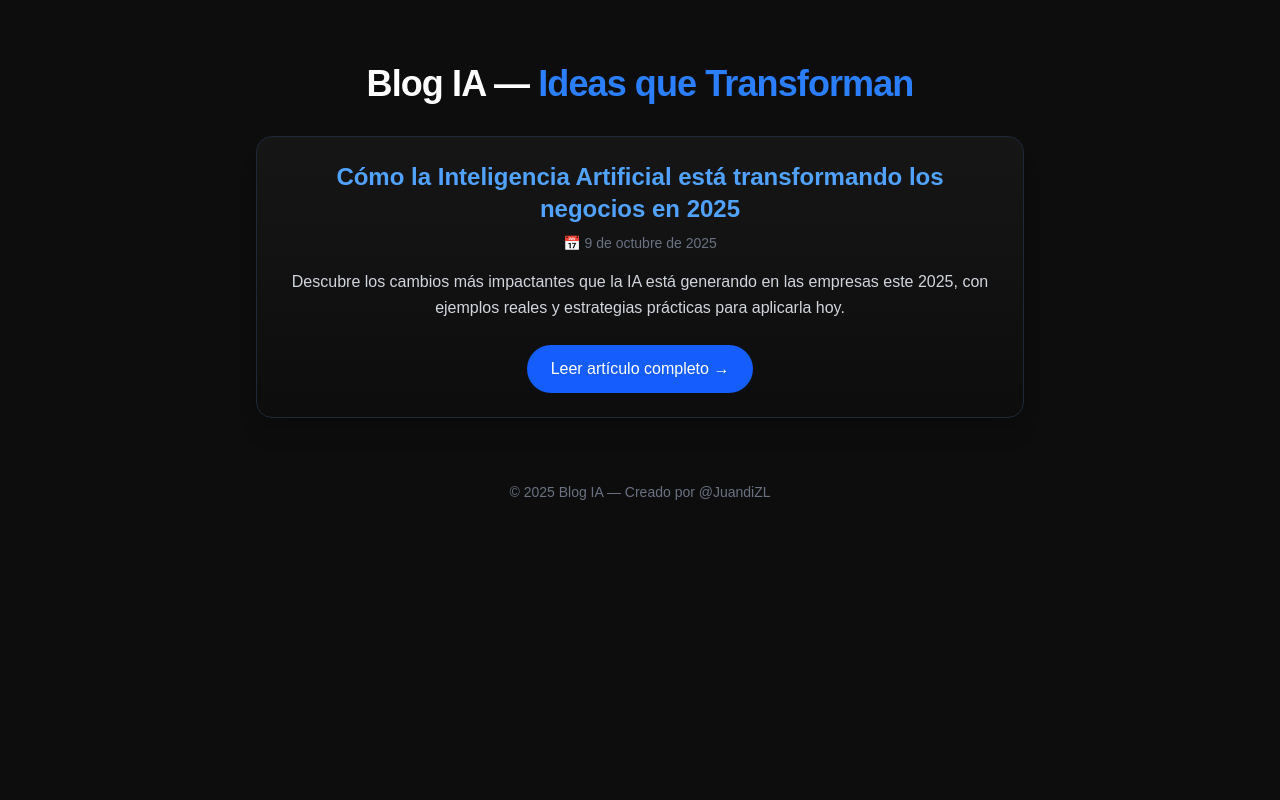
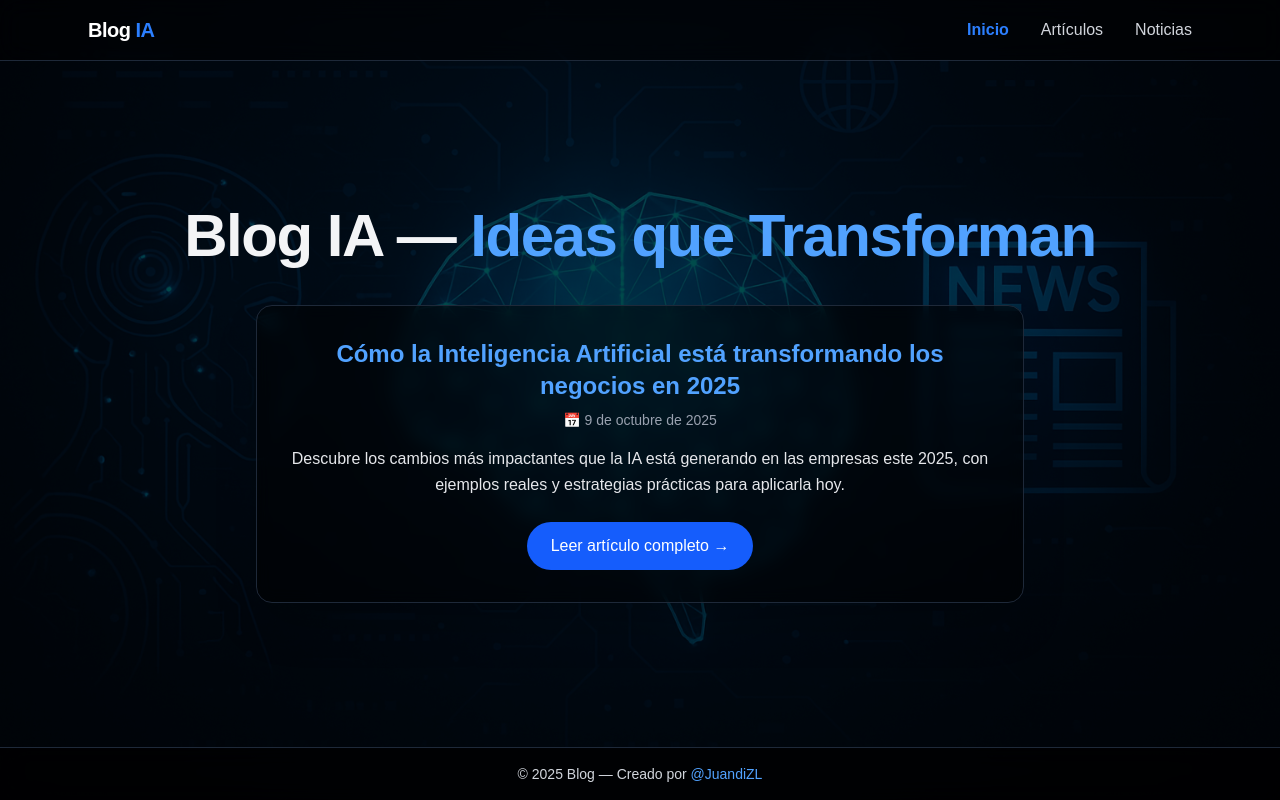
Before and after one commit to JuandiZL/blog-ia, a Next.js app: page / in a window 1280 px wide. Built offline with nearby package versions, Linux system fonts and the light colour scheme.

Commit message:
Reestructuración, implementacion de primer version del header y footer ademas de pagina inicial de articulo y noticias, y mejoras en el Home

```diff
--- /dev/null
+++ b/app/articulos/page.tsx
@@ -0,0 +1,15 @@
+import Header from "@/components/Header";
+import Footer from "@/components/Footer";
+import ArticulosSection from "@/components/ArticulosSection";
+
+export default function ArticulosPage() {
+  return (
+    <>
+      <Header />
+      <main>
+        <ArticulosSection />
+      </main>
+      <Footer />
+    </>
+  );
+}
--- /dev/null
+++ b/app/noticias/page.tsx
@@ -0,0 +1,15 @@
+import Header from "@/components/Header";
+import Footer from "@/components/Footer";
+import NoticiasSection from "@/components/NoticiasSection";
+
+export default function NoticiasPage() {
+  return (
+    <>
+      <Header />
+      <main>
+        <NoticiasSection />
+      </main>
+      <Footer />
+    </>
+  );
+}
--- a/app/page.tsx
+++ b/app/page.tsx
@@ -1,65 +1,13 @@
-// app/page.tsx
-import Link from "next/link";
-import { getSortedPostsData } from "@/lib/posts";
+import Header from "@/components/Header";
+import Footer from "@/components/Footer";
+import HomeSection from "@/components/HomeSection";
 
-export default async function Home() {
-  const allPosts = (getSortedPostsData() ?? []) as any[]; // forzamos any para evitar errores de tipo
-  const latestPost = allPosts[0];
-
-  if (!latestPost) {
-    return (
-      <main className="min-h-screen flex items-center justify-center text-gray-400 bg-[#0d0d0d]">
-        <p>No hay artículos disponibles aún.</p>
-      </main>
-    );
-  }
-
-  const formattedDate = latestPost.date
-    ? (() => {
-        try {
-          return new Date(latestPost.date).toLocaleDateString("es-CO", {
-            year: "numeric",
-            month: "long",
-            day: "numeric",
-          });
-        } catch {
-          return String(latestPost.date);
-        }
-      })()
-    : "Fecha no disponible";
-
+export default function Home() {
   return (
-    <main className="min-h-screen bg-[#0d0d0d] text-gray-100 px-6 py-16">
-      <section className="max-w-3xl mx-auto text-center">
-        <h1 className="text-4xl font-bold mb-8 text-white tracking-tight">
-          Blog IA — <span className="text-blue-500">Ideas que Transforman</span>
-        </h1>
-
-        <div className="border border-gray-800 rounded-2xl p-6 bg-gradient-to-b from-[#161616] to-[#0d0d0d] shadow-xl hover:shadow-blue-500/10 transition-shadow duration-300">
-          <Link href={`/posts/${latestPost.id}`}>
-            <h2 className="text-2xl font-semibold text-blue-400 hover:text-blue-300 transition-colors mb-2">
-              {latestPost.title ?? "Artículo sin título"}
-            </h2>
-          </Link>
-
-          <p className="text-gray-500 text-sm mb-4">📅 {formattedDate}</p>
-
-          <p className="text-gray-300 mb-6 leading-relaxed">
-            {latestPost.description ?? "Sin descripción disponible."}
-          </p>
-
-          <Link
-            href={`/posts/${latestPost.id}`}
-            className="inline-block px-6 py-3 bg-blue-600 hover:bg-blue-500 text-white font-medium rounded-full transition-transform hover:scale-105"
-          >
-            Leer artículo completo →
-          </Link>
-        </div>
-
-        <footer className="mt-16 text-gray-500 text-sm">
-          © {new Date().getFullYear()} Blog IA — Creado por @JuandiZL
-        </footer>
-      </section>
-    </main>
+    <>
+      <Header />
+      <HomeSection />
+      <Footer />
+    </>
   );
 }
--- /dev/null
+++ b/components/ArticulosSection.tsx
@@ -0,0 +1,26 @@
+export default function ArticulosSection() {
+  return (
+    <section className="pt-24 max-w-5xl mx-auto px-6">
+      <h2 className="text-3xl font-semibold mb-4 text-blue-400">Artículos Generados por IA</h2>
+      <p className="text-gray-300 mb-6">
+        Aquí encontrarás artículos sobre ciencia, tecnología y sociedad.
+      </p>
+
+      <div className="grid md:grid-cols-2 gap-6">
+        {[1, 2].map((i) => (
+          <div
+            key={i}
+            className="border border-gray-800 rounded-xl p-6 bg-gradient-to-b from-[#1a1a1a] to-[#0d0d0d] hover:shadow-blue-500/20 transition-shadow"
+          >
+            <h3 className="text-xl font-semibold text-white mb-2">
+              Artículo de ejemplo {i}
+            </h3>
+            <p className="text-gray-400 text-sm">
+              Breve descripción del artículo. Perfecto para mostrar contenido dinámico.
+            </p>
+          </div>
+        ))}
+      </div>
+    </section>
+  );
+}
--- /dev/null
+++ b/components/Footer.tsx
@@ -0,0 +1,8 @@
+export default function Footer() {
+  return (
+    <footer className="fixed bottom-0 left-0 w-full z-50 bg-black/70 text-gray-300 text-sm py-4 text-center border-t border-gray-800 backdrop-blur-md">
+      © 2025 Blog — Creado por{" "}
+      <span className="text-blue-400">@JuandiZL</span>
+    </footer>
+  );
+}
--- /dev/null
+++ b/components/Header.tsx
@@ -0,0 +1,39 @@
+"use client";
+
+import Link from "next/link";
+import { usePathname } from "next/navigation";
+
+export default function Header() {
+  const pathname = usePathname();
+
+  const navLinks = [
+    { name: "Inicio", path: "/" },
+    { name: "Artículos", path: "/articulos" },
+    { name: "Noticias", path: "/noticias" },
+  ];
+
+  return (
+    <header className="fixed top-0 left-0 w-full z-50 bg-black/50 backdrop-blur-md border-b border-gray-800">
+      <nav className="max-w-6xl mx-auto px-6 py-4 flex justify-between items-center">
+        <Link href="/" className="text-white text-xl font-bold tracking-tight">
+          Blog <span className="text-blue-500">IA</span>
+        </Link>
+
+        <ul className="flex space-x-8 text-gray-300">
+          {navLinks.map((link) => (
+            <li key={link.name}>
+              <Link
+                href={link.path}
+                className={`hover:text-blue-400 transition-colors ${
+                  pathname === link.path ? "text-blue-500 font-semibold" : ""
+                }`}
+              >
+                {link.name}
+              </Link>
+            </li>
+          ))}
+        </ul>
+      </nav>
+    </header>
+  );
+}
--- /dev/null
+++ b/components/HomeSection.tsx
@@ -0,0 +1,70 @@
+import { getSortedPostsData } from "@/lib/posts";
+import Link from "next/link";
+
+export default async function HomeSection() {
+  const allPosts = (getSortedPostsData() ?? []) as any[];
+  const latestPost = allPosts[0];
+
+  if (!latestPost) {
+    return (
+      <section className="min-h-screen flex flex-col items-center justify-center bg-black text-gray-400">
+        <p className="mt-20">No hay artículos disponibles aún.</p>
+      </section>
+    );
+  }
+
+  const formattedDate = latestPost.date
+    ? (() => {
+        try {
+          return new Date(latestPost.date).toLocaleDateString("es-CO", {
+            year: "numeric",
+            month: "long",
+            day: "numeric",
+          });
+        } catch {
+          return String(latestPost.date);
+        }
+      })()
+    : "Fecha no disponible";
+
+  return (
+    <section className="relative min-h-screen bg-[#0d0d0d] text-gray-100 overflow-hidden">
+      {/* Fondo con capa oscura */}
+      <div
+        className="absolute inset-0 bg-cover bg-center"
+        style={{
+          backgroundImage: "url('/images/fondoHome.webp')",
+        }}
+      />
+      <div className="absolute inset-0 bg-black/70" />
+
+      {/* Contenido */}
+      <div className="relative z-10 flex flex-col items-center justify-center min-h-screen px-6 text-center">
+        <h1 className="text-4xl md:text-6xl font-extrabold mb-8 leading-tight tracking-tight">
+          Blog IA — <span className="text-blue-400">Ideas que Transforman</span>
+        </h1>
+
+        <div className="max-w-3xl border border-gray-800 rounded-2xl p-8 bg-black/50 backdrop-blur-sm shadow-2xl hover:shadow-blue-500/10 transition-shadow duration-300">
+          <Link href={`/posts/${latestPost.id}`}>
+            <h2 className="text-2xl font-semibold text-blue-400 hover:text-blue-300 transition-colors mb-2">
+              {latestPost.title ?? "Artículo sin título"}
+            </h2>
+          </Link>
+
+          <p className="text-gray-400 text-sm mb-4">📅 {formattedDate}</p>
+
+          <p className="text-gray-200 mb-6 leading-relaxed">
+            {latestPost.description ?? "Sin descripción disponible."}
+          </p>
+
+          <Link
+            href={`/posts/${latestPost.id}`}
+            className="inline-block px-6 py-3 bg-blue-600 hover:bg-blue-500 text-white font-medium rounded-full transition-transform hover:scale-105"
+          >
+            Leer artículo completo →
+          </Link>
+        </div>
+      </div>
+    </section>
+  );
+}
--- /dev/null
+++ b/components/NoticiasSection.tsx
@@ -0,0 +1,26 @@
+export default function NoticiasSection() {
+  return (
+    <section className="pt-24 max-w-5xl mx-auto px-6">
+      <h2 className="text-3xl font-semibold mb-4 text-blue-400">Noticias Recientes</h2>
+      <p className="text-gray-300 mb-6">
+        Entérate de las últimas noticias del mundo de la tecnología, inteligencia artificial y startups innovadoras.
+      </p>
+
+      <div className="grid md:grid-cols-2 gap-6">
+        {[1, 2].map((i) => (
+          <div
+            key={i}
+            className="border border-gray-800 rounded-xl p-6 bg-gradient-to-b from-[#1a1a1a] to-[#0d0d0d] hover:shadow-blue-500/20 transition-shadow"
+          >
+            <h3 className="text-xl font-semibold text-white mb-2">
+              Noticia destacada {i}
+            </h3>
+            <p className="text-gray-400 text-sm">
+              Resumen breve de una noticia relevante del mundo tecnológico actual.
+            </p>
+          </div>
+        ))}
+      </div>
+    </section>
+  );
+}
--- a/tsconfig.json
+++ b/tsconfig.json
@@ -18,8 +18,10 @@
         "name": "next"
       }
     ],
+    "baseUrl": ".",
     "paths": {
-      "@/*": ["./*"]
+      "@/*": ["*"],
+      "@/components/*": ["components/*"]
     }
   },
   "include": ["next-env.d.ts", "**/*.ts", "**/*.tsx", ".next/types/**/*.ts"],
```
Also changed, not shown: public/images/fondoHome.webp (added).
